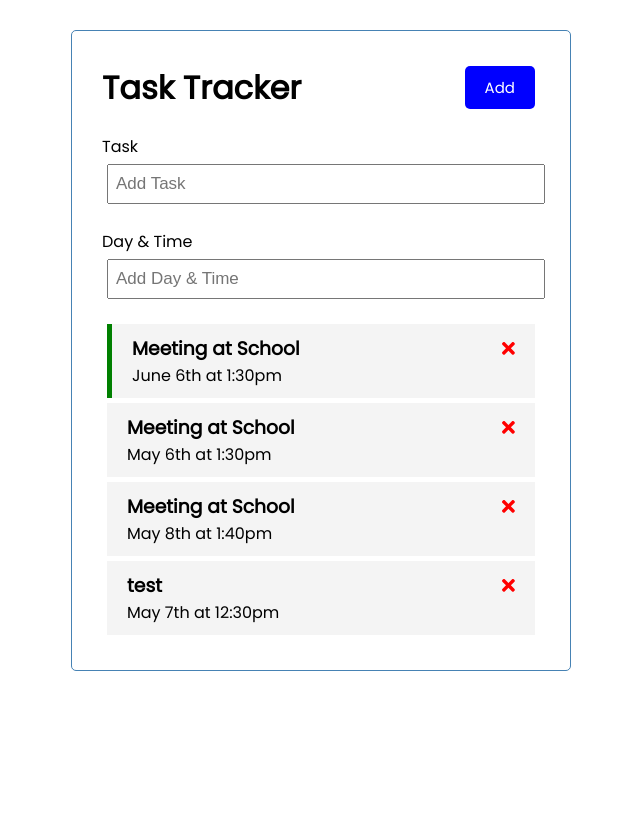
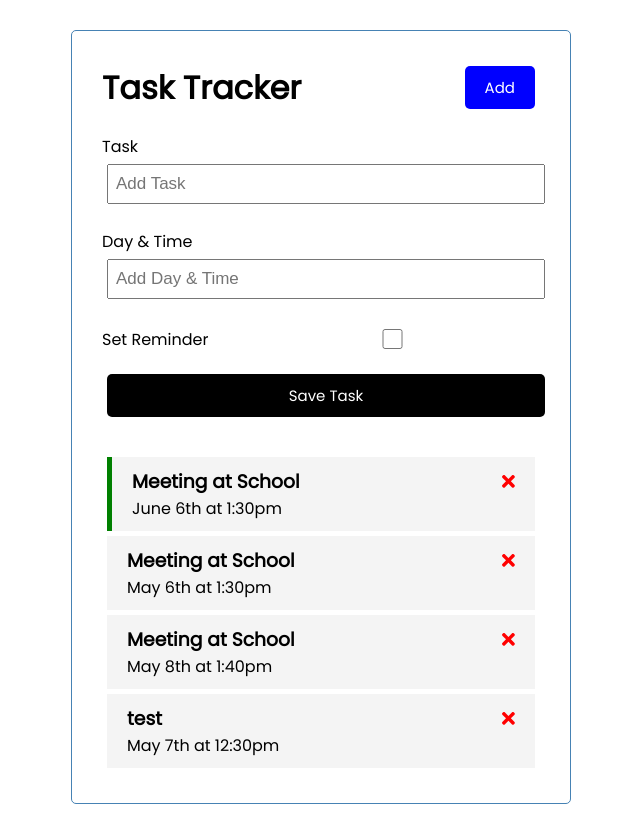
Before and after one commit to Katiasfihi/first-angular-app, an Angular app: page / in a window 1280 px wide. Shown: the whole page, without its empty margins (319-959 px from the left). Before the commit the page ends 800 px from the top, so only its background shows below. Built offline with nearby package versions, Linux system fonts and the light colour scheme; data requests are answered from the project's data file.

Commit message:
third form + input

```diff
--- a/src/app/components/add-task/add-task.component.html
+++ b/src/app/components/add-task/add-task.component.html
@@ -1,4 +1,4 @@
-<form>
+<form class="add-form">
     <div class="form-control">
         <label for='text'>Task</label>
         <input type='text' name='text' id='text' placeholder="Add Task">
@@ -7,4 +7,9 @@
         <label for='day'>Day & Time</label>
         <input type='text' name='day' id='day' placeholder="Add Day & Time">
     </div>
+    <div class="form-control form-control-check">
+        <label for='reminder'>Set Reminder</label>
+        <input type='checkbox' name='reminder' id='reminder'>
+    </div>
+    <input type='submit' value='Save Task' class='btn btn-block'>
 </form>
--- a/src/styles.css
+++ b/src/styles.css
@@ -74,3 +74,7 @@ body {
   flex: 2;
   height: 20px;
 }
+
+.add-form {
+    margin-bottom: 40px;
+}
```
Lines whose indentation alone changed are shown as unchanged.
